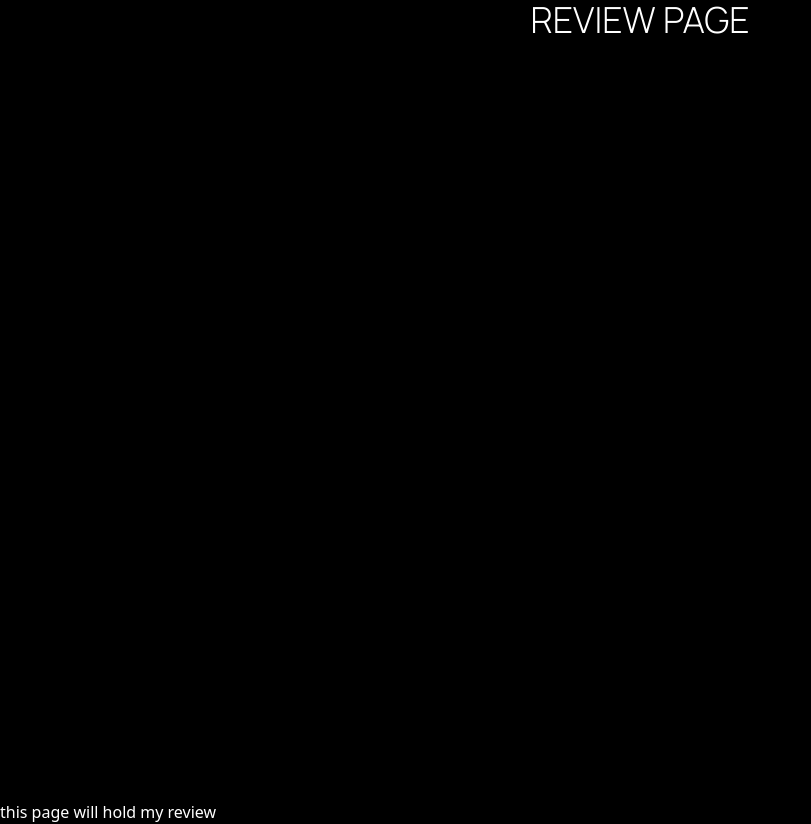
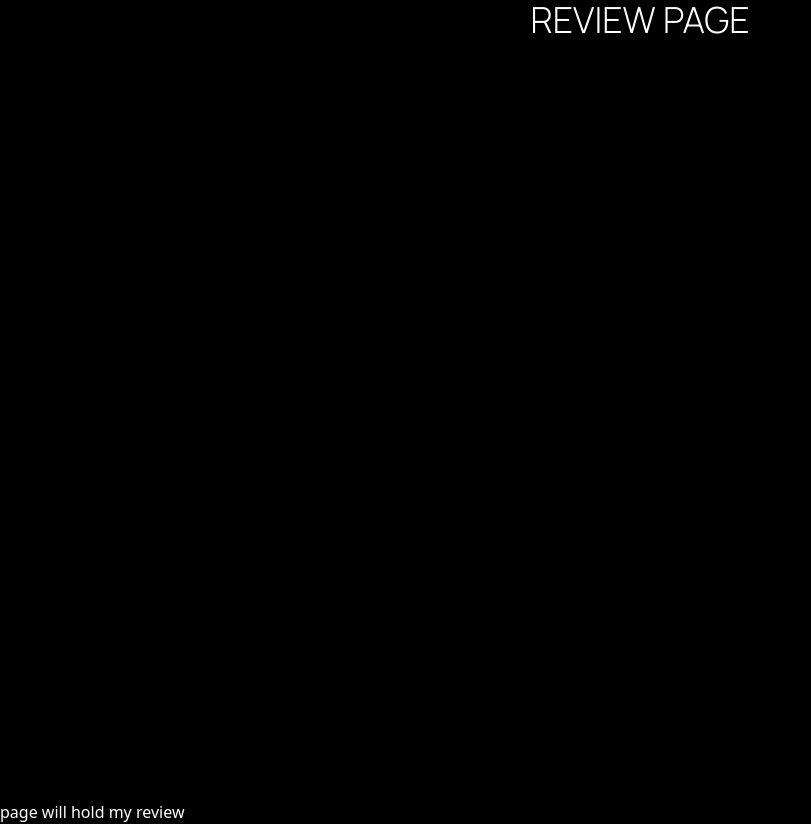
Before and after one commit to igorntwari/portfolio, a React (Create React App) app: page /Reviews in a window 1280 px wide. Shown: the whole page, without its empty margins (0-811 px from the left). Built offline with nearby package versions, Linux system fonts and the light colour scheme.

Commit message:
fix:made some changes

```diff
--- a/src/pages/MorePage.tsx
+++ b/src/pages/MorePage.tsx
@@ -3,7 +3,7 @@ function MorePage() {
   return (
     <div className="bg-black text-white">
      <h1 className="font-Manrope-light text-center text-4xl uppercase h-screen">review page</h1>
-     <h1>this page will hold my review</h1>
+     <h1>page will hold my review</h1>
     </div>
   );
 }
```
